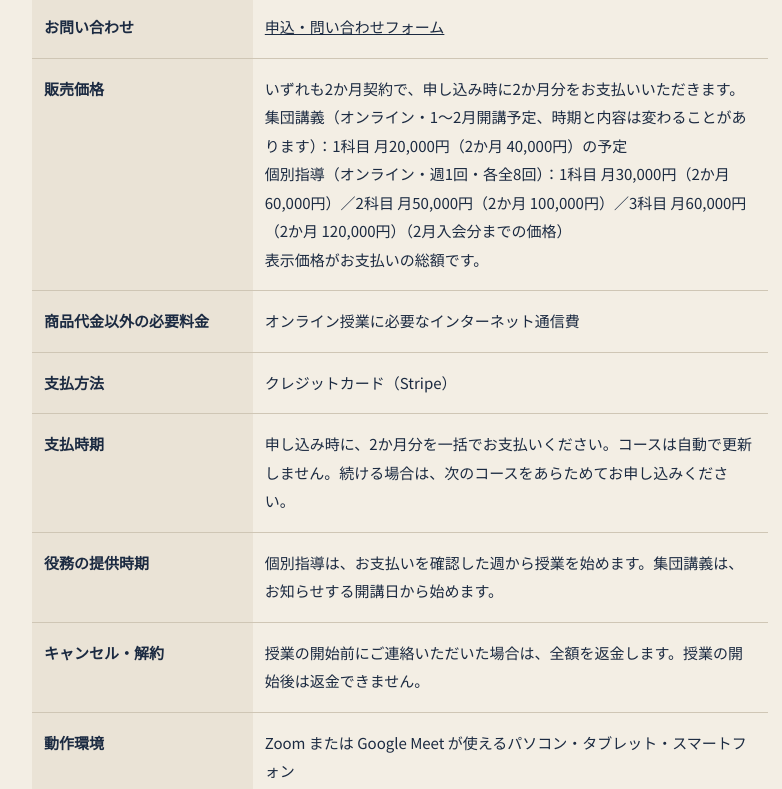
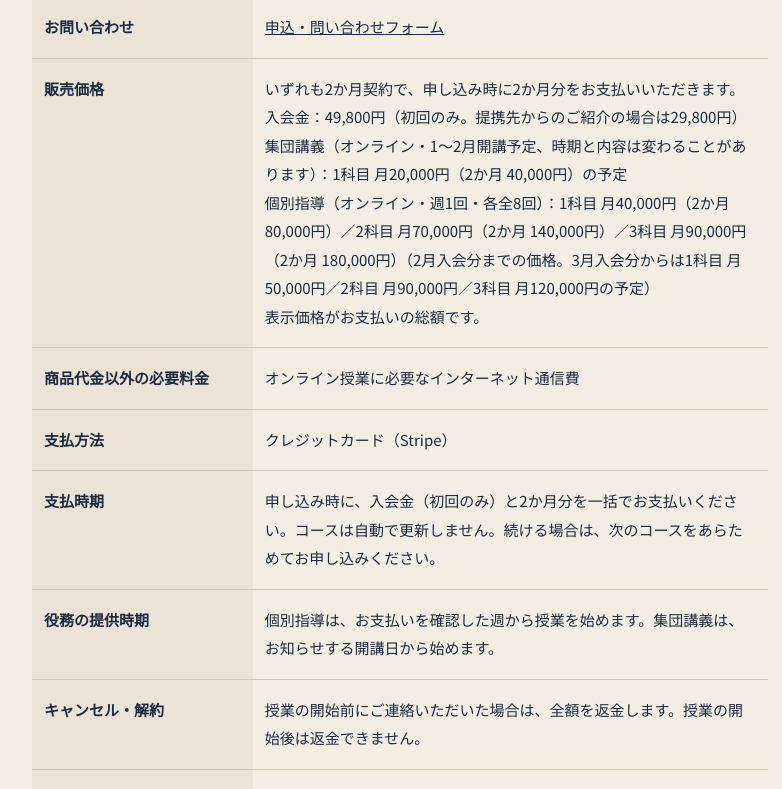
Before and after one commit to medcend/medcend.github.io, a plain HTML site: page tokushoho.html in a window 1280 px wide. Shown: the part 809-1598 px from the top of the page, without its empty margins (112-894 px from the left). Drawn offline with Linux system fonts and the light colour scheme.

Commit message:
Update pricing and payment details in tokushoho.html

```diff
--- a/tokushoho.html
+++ b/tokushoho.html
@@ -62,10 +62,10 @@
         <tr><th>電話番号</th><td>請求があれば遅滞なく開示します。medcend@outlook.jp までご連絡ください。</td></tr>
         <tr><th>メールアドレス</th><td>medcend@outlook.jp</td></tr>
         <tr><th>お問い合わせ</th><td><a href="index.html#consult" class="contact-link"><span class="if-line">LINE公式アカウント（友だち追加はこちら）</span><span class="if-form">申込・問い合わせフォーム</span></a></td></tr>
-        <tr><th>販売価格</th><td>いずれも2か月契約で、申し込み時に2か月分をお支払いいただきます。<br>集団講義（オンライン・1〜2月開講予定、時期と内容は変わることがあります）：1科目 月20,000円（2か月 40,000円）の予定<br>個別指導（オンライン・週1回・各全8回）：1科目 月30,000円（2か月 60,000円）／2科目 月50,000円（2か月 100,000円）／3科目 月60,000円（2か月 120,000円）（2月入会分までの価格）<br>表示価格がお支払いの総額です。</td></tr>
+        <tr><th>販売価格</th><td>いずれも2か月契約で、申し込み時に2か月分をお支払いいただきます。<br>入会金：49,800円（初回のみ。提携先からのご紹介の場合は29,800円）<br>集団講義（オンライン・1〜2月開講予定、時期と内容は変わることがあります）：1科目 月20,000円（2か月 40,000円）の予定<br>個別指導（オンライン・週1回・各全8回）：1科目 月40,000円（2か月 80,000円）／2科目 月70,000円（2か月 140,000円）／3科目 月90,000円（2か月 180,000円）（2月入会分までの価格。3月入会分からは1科目 月50,000円／2科目 月90,000円／3科目 月120,000円の予定）<br>表示価格がお支払いの総額です。</td></tr>
         <tr><th>商品代金以外の必要料金</th><td>オンライン授業に必要なインターネット通信費</td></tr>
         <tr><th>支払方法</th><td>クレジットカード（Stripe）</td></tr>
-        <tr><th>支払時期</th><td>申し込み時に、2か月分を一括でお支払いください。コースは自動で更新しません。続ける場合は、次のコースをあらためてお申し込みください。</td></tr>
+        <tr><th>支払時期</th><td>申し込み時に、入会金（初回のみ）と2か月分を一括でお支払いください。コースは自動で更新しません。続ける場合は、次のコースをあらためてお申し込みください。</td></tr>
         <tr><th>役務の提供時期</th><td>個別指導は、お支払いを確認した週から授業を始めます。集団講義は、お知らせする開講日から始めます。</td></tr>
         <tr><th>キャンセル・解約</th><td>授業の開始前にご連絡いただいた場合は、全額を返金します。授業の開始後は返金できません。</td></tr>
         <tr><th>動作環境</th><td>Zoom または Google Meet が使えるパソコン・タブレット・スマートフォン</td></tr>
```
